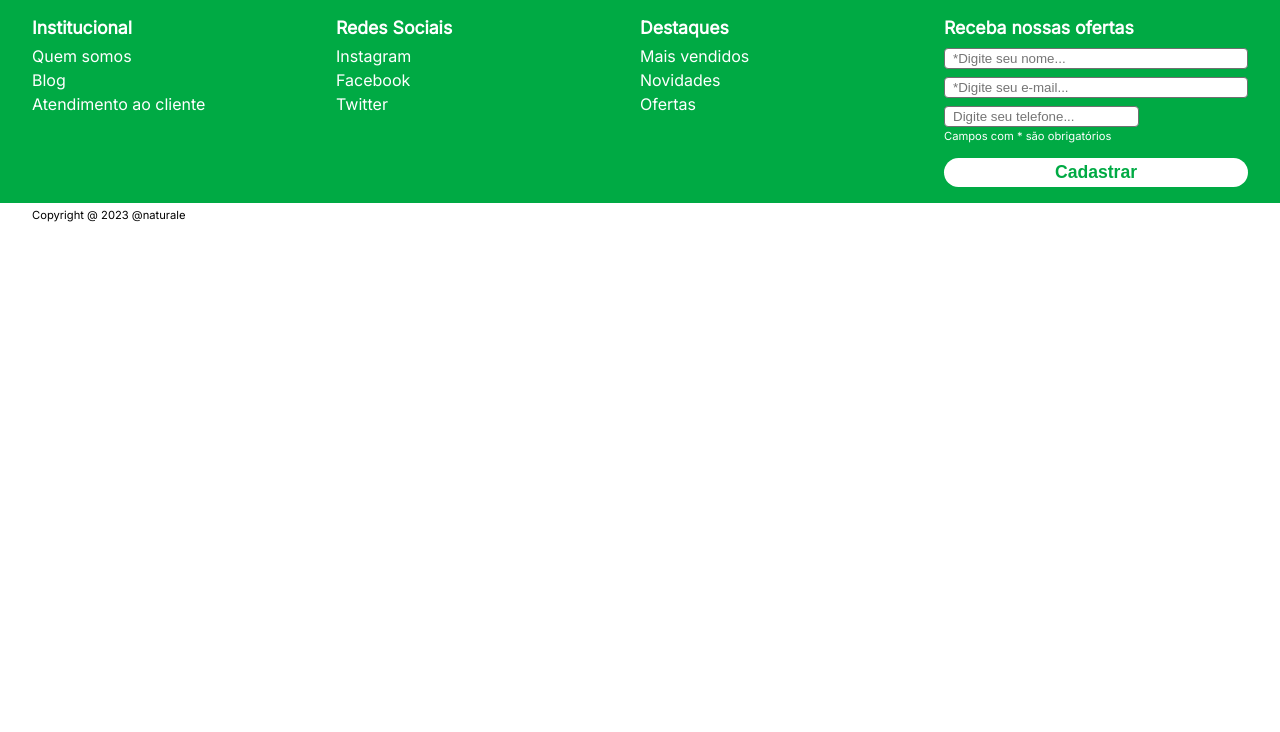
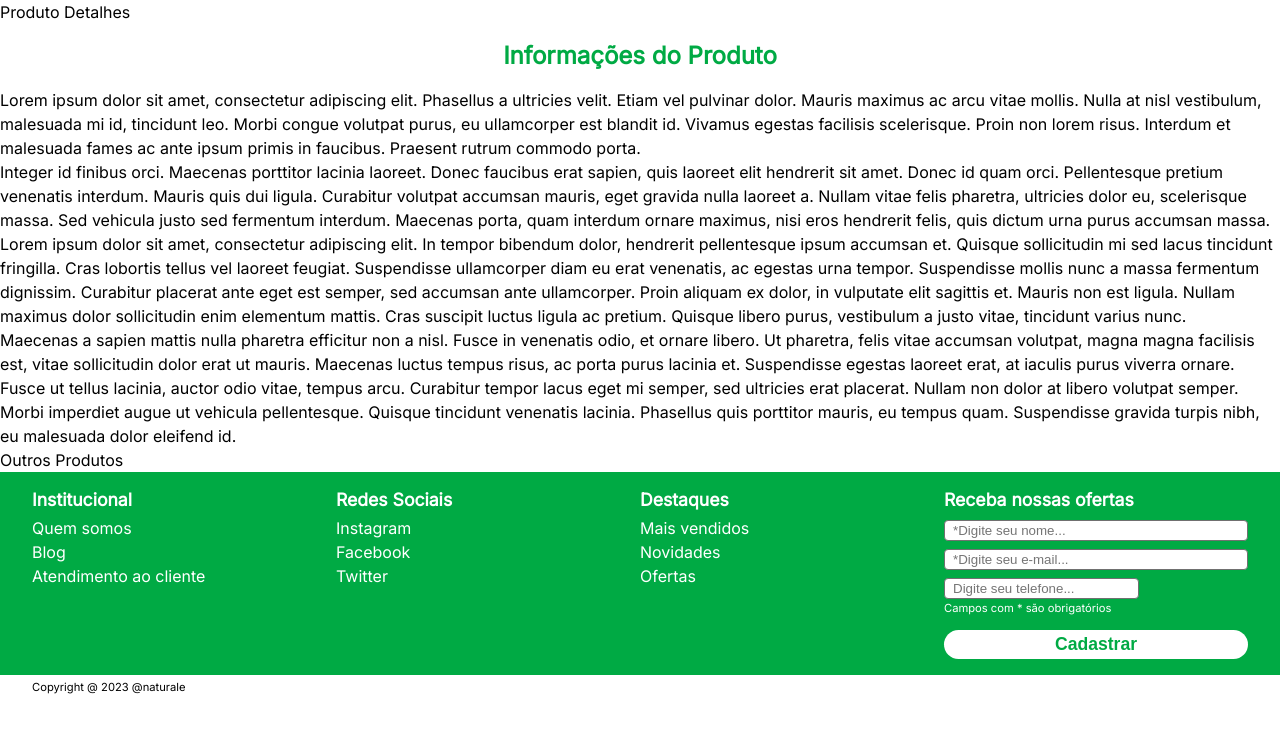
Before and after one commit to ToMattBan/naturale, a Nuxt app: page /produto/1 in a window 1280 px wide. Shown: the top 732 px of the page. Built offline with nearby package versions, Linux system fonts and the light colour scheme.

Commit message:
Getting info from mock.json and rendering product info

```diff
--- /dev/null
+++ b/pages/produto/[id].vue
@@ -0,0 +1,45 @@
+<template>
+  <div>
+    <section class="content">
+      <div>Produto Detalhes</div>
+      <article>
+        <h2 class="product-info-title">Informações do Produto</h2>
+        <div style="white-space: pre-line">
+          {{ productDetails?.description }}
+        </div>
+      </article>
+    </section>
+    <div>Outros Produtos</div>
+  </div>
+</template>
+
+<script setup lang="ts">
+interface IProductDetails {
+  name: string;
+  originalPrice: number;
+  actualPrice: number;
+  availableQtd: number;
+  description: string;
+}
+
+const {
+  data: productDetails,
+  pending,
+  error,
+} = await useFetch<IProductDetails>('/mocks/productDetails.json');
+</script>
+
+<style>
+.product-info {
+  background-color: var(--grayLight);
+  border: solid 4px var(--green);
+  border-radius: 16px;
+  padding: 0 var(--largeS) var(--largeS);
+}
+
+.product-info-title {
+  text-align: center;
+  color: var(--green);
+  font-weight: 700;
+}
+</style>
```
Also changed, not shown: public/mocks/productDetails.json (added, +7 -0 lines), 1 other file (tests, documents, lock files or other folders).
